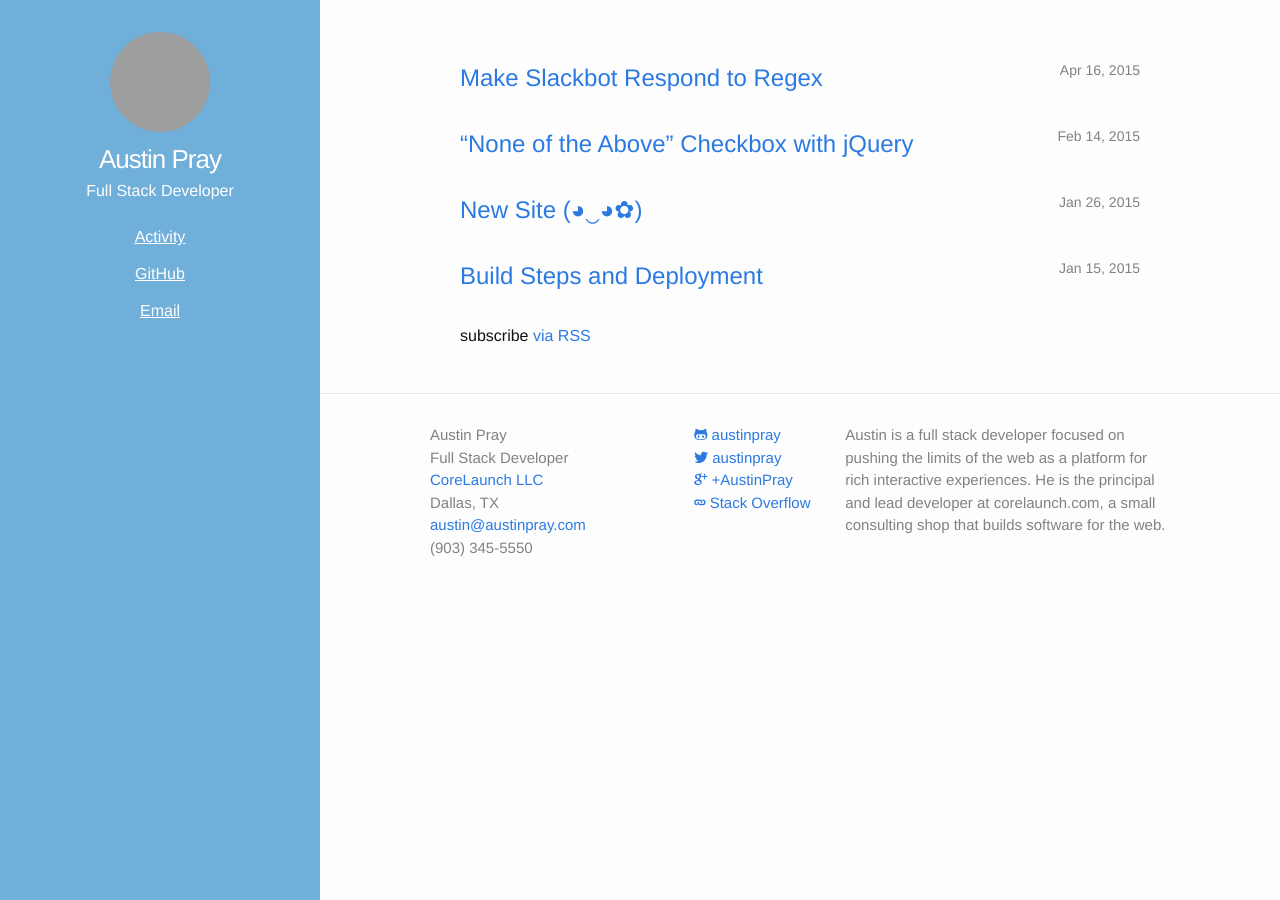
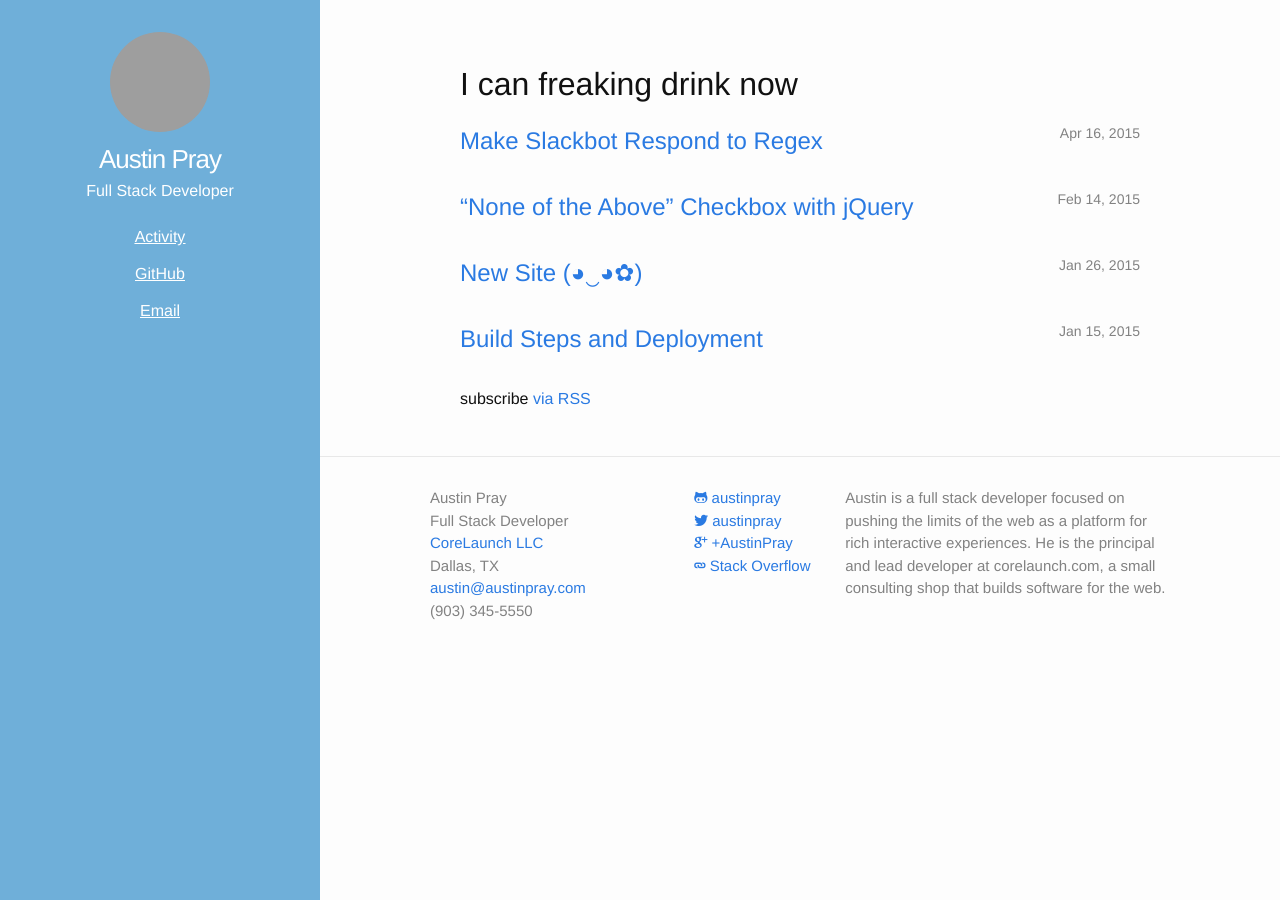
Before and after one commit to austinpray/austinpray.com, a Jekyll site: the page built from index.html, in a window 1280 px wide. Built offline with Jekyll 4.4.1, drawn with Linux system fonts in a browser that asks for light colours; grey boxes are pictures that could not be loaded.

Commit message:
Update index.html
Proclaim it, dude

```diff
--- a/index.html
+++ b/index.html
@@ -5,7 +5,7 @@ layout: default
 <div class="page-content">
   <div class="wrapper">
     <div class="home">
-
+      <h1>I can freaking drink now</h1>
       <ul class="post-list">
         {% for post in site.posts %}
         <li>
```
